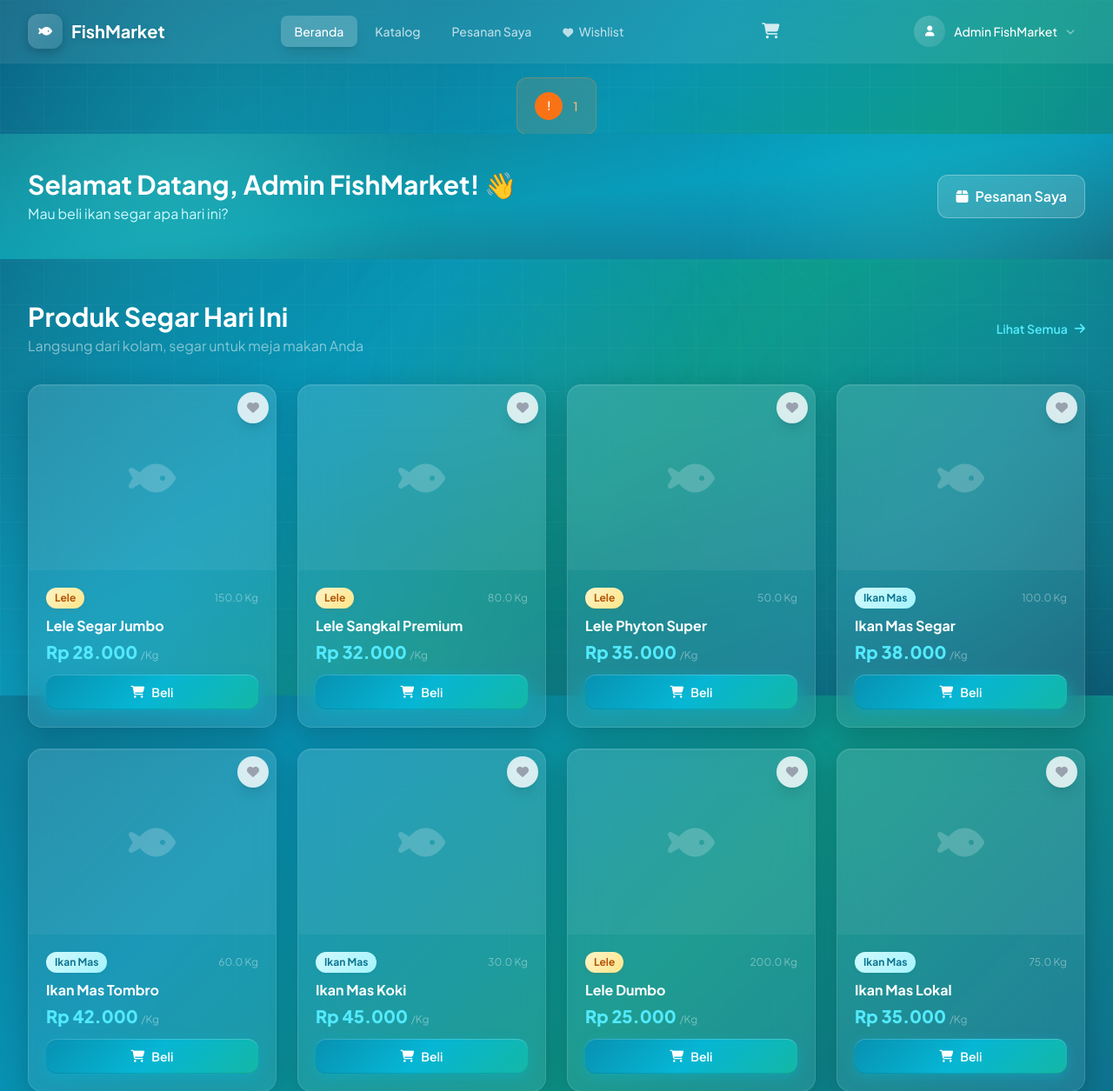
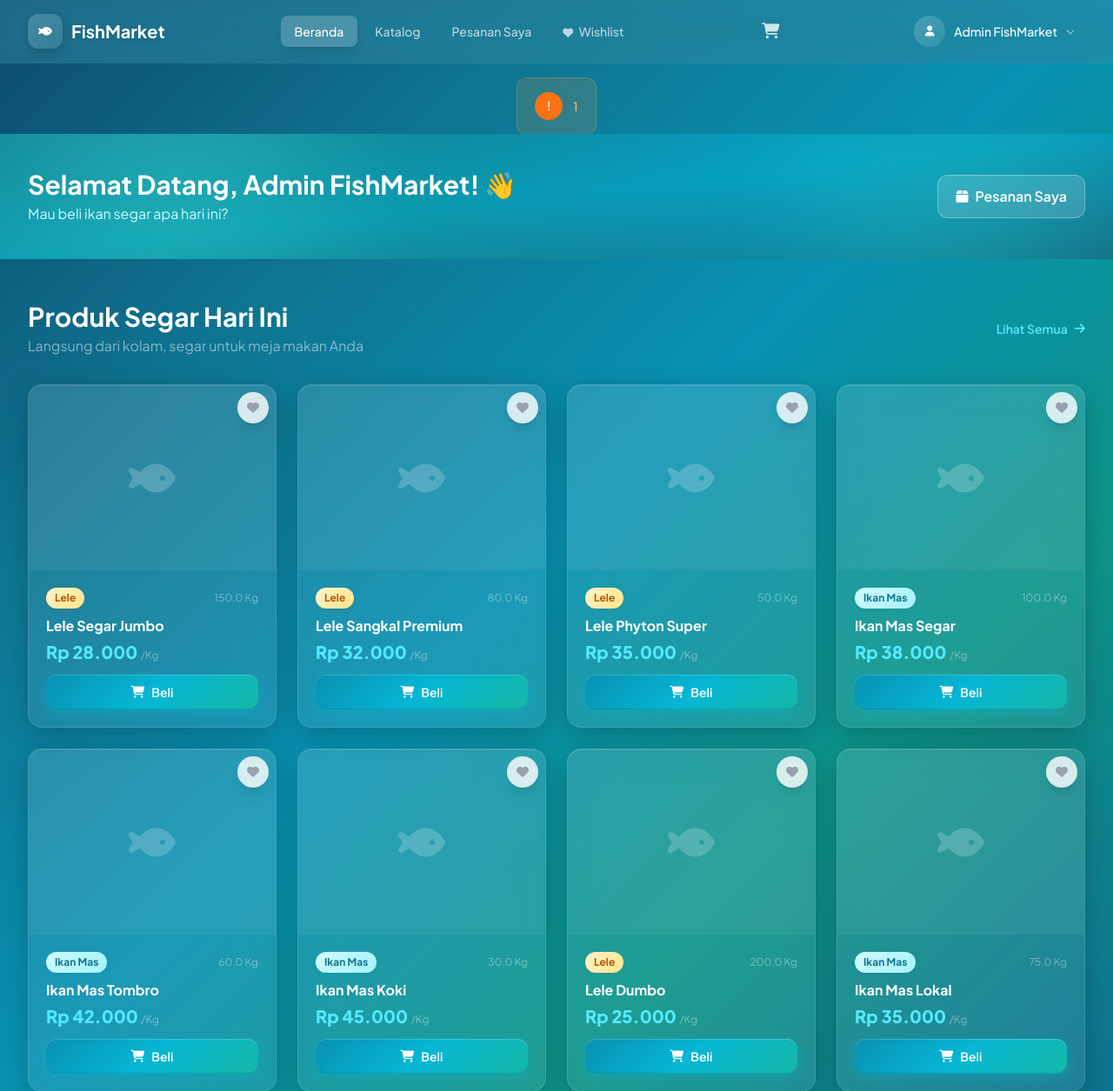
Before and after one commit to Sutannn13/project-jual-ikan, a Laravel app: page / in a window 1280 px wide. Shown: the top 1255 px of the page at 87% size. Run offline with Laravel 12, Linux system fonts and the light colour scheme; the visitor is signed in with stand-in values (Sample User, id 1); data comes from the database, SQL or seed files in the repository; data that the repository does not hold is empty; style sheets or scripts are compiled from the project's sources.

Commit message:
Update layout, logic provider, dan aset gambar

```diff
--- a/app/Providers/AppServiceProvider.php
+++ b/app/Providers/AppServiceProvider.php
@@ -3,6 +3,7 @@
 namespace App\Providers;
 
 use Illuminate\Support\ServiceProvider;
+use Illuminate\Support\Facades\URL;
 use App\Models\Produk;
 use App\Observers\ProdukObserver;
 
@@ -22,5 +23,12 @@
     public function boot(): void
     {
         Produk::observe(ProdukObserver::class);
+
+        // Force HTTPS untuk ngrok atau production
+        if (request()->header('x-forwarded-proto') === 'https' ||
+            str_contains(request()->header('host') ?? '', 'ngrok') ||
+            app()->environment('production')) {
+            URL::forceScheme('https');
+        }
     }
 }
--- a/resources/views/home.blade.php
+++ b/resources/views/home.blade.php
@@ -1,6 +1,32 @@
 @extends('layouts.master')
 
 @section('title', 'Beranda')
+
+@push('styles')
+@guest
+<style>
+    /* Override master layout background on landing page - use hero image instead */
+    /* Must use higher specificity and come after master styles */
+    html.scroll-smooth,
+    html.scroll-smooth body,
+    html.scroll-smooth body.bg-ocean-waves {
+        background: url('{{ asset('images/hero-background.jpg') }}') no-repeat center center fixed !important;
+        background-size: cover !important;
+        background-color: #0c4a6e !important; /* Fallback color while image loads */
+    }
+
+    /* Hide all master background layers */
+    #master-bg-ocean,
+    #master-bg-radial,
+    #master-bg-grid,
+    #master-bg-orbs {
+        display: none !important;
+        opacity: 0 !important;
+        visibility: hidden !important;
+    }
+</style>
+@endguest
+@endpush
 
 @section('content')
 @guest
@@ -8,74 +34,50 @@
      PREMIUM LANDING PAGE FOR GUESTS
      ======================================== --}}
 
-{{-- HERO SECTION with Animated Gradient --}}
-<section class="relative overflow-hidden -mt-[1px]">
-    {{-- Base Gradient Background --}}
-    <div class="absolute inset-0 bg-gradient-to-br from-[#0e7490] via-[#0891b2] to-[#155e75]"></div>
+{{-- Background overlay gradient only (image now in body background from styles) --}}
+<div class="fixed inset-0 w-full h-full bg-gradient-to-br from-ocean-900/70 via-ocean-800/60 to-cyan-900/70" style="z-index: -1;"></div>
 
-    {{-- ENHANCED Lightning Glow Effects (More Dramatic!) --}}
-    <div class="absolute inset-0" style="background:
-        radial-gradient(circle at 15% 15%, rgba(6, 182, 212, 0.6) 0%, rgba(6, 182, 212, 0.3) 25%, transparent 50%),
-        radial-gradient(circle at 85% 25%, rgba(20, 184, 166, 0.5) 0%, rgba(20, 184, 166, 0.25) 30%, transparent 55%),
-        radial-gradient(circle at 50% 90%, rgba(14, 116, 144, 0.45) 0%, rgba(14, 116, 144, 0.2) 35%, transparent 60%),
-        radial-gradient(circle at 95% 80%, rgba(22, 211, 238, 0.4) 0%, rgba(22, 211, 238, 0.15) 25%, transparent 45%),
-        radial-gradient(circle at 40% 50%, rgba(34, 211, 238, 0.3) 0%, transparent 40%);">
+{{-- HERO SECTION with Background Image --}}
+<section class="relative overflow-x-hidden -mt-[1px] min-h-screen w-full flex items-center">
+
+    {{-- Subtle shimmer effect --}}
+    <div class="absolute inset-0 w-full h-full opacity-10" style="background:
+        linear-gradient(110deg, transparent 30%, rgba(255,255,255,0.3) 50%, transparent 70%);
+        background-size: 200% 100%;
+        animation: shimmer 10s infinite linear;">
     </div>
 
-    {{-- Animated Floating Light Orbs (BIGGER & BRIGHTER) --}}
-    <div class="absolute inset-0 overflow-hidden">
-        <div class="absolute -top-20 -left-20 w-[500px] h-[500px] bg-gradient-to-br from-cyan-400/40 via-teal-400/30 to-transparent rounded-full blur-[100px] animate-float"></div>
-        <div class="absolute -bottom-32 -right-32 w-[600px] h-[600px] bg-gradient-to-tl from-ocean-300/35 via-cyan-300/25 to-transparent rounded-full blur-[120px] animate-float" style="animation-delay: -3s;"></div>
-        <div class="absolute top-1/2 left-1/2 -translate-x-1/2 -translate-y-1/2 w-[400px] h-[400px] bg-white/15 rounded-full blur-[80px] animate-float" style="animation-delay: -5s;"></div>
-        <div class="absolute top-20 right-1/4 w-[350px] h-[350px] bg-gradient-to-br from-teal-300/30 via-transparent to-transparent rounded-full blur-[90px] animate-float" style="animation-delay: -7s;"></div>
-        <div class="absolute bottom-1/4 left-1/3 w-[450px] h-[450px] bg-gradient-to-tr from-cyan-400/25 to-transparent rounded-full blur-[110px] animate-float" style="animation-delay: -4s;"></div>
-    </div>
-
-    {{-- Shimmer Effect Overlay --}}
-    <div class="absolute inset-0 opacity-30" style="background:
-        linear-gradient(110deg, transparent 30%, rgba(255,255,255,0.2) 50%, transparent 70%);
-        background-size: 200% 100%;
-        animation: shimmer 8s infinite linear;">
-    </div>
-
-    {{-- Grid Pattern Overlay (Thinner) --}}
-    <div class="absolute inset-0 opacity-20" style="background-image:
-        linear-gradient(rgba(255,255,255,0.05) 1px, transparent 1px),
-        linear-gradient(90deg, rgba(255,255,255,0.05) 1px, transparent 1px);
-        background-size: 50px 50px;">
-    </div>
-
-    <div class="relative max-w-7xl mx-auto px-4 sm:px-6 lg:px-8 py-12 sm:py-16 md:py-20 lg:py-24">
+    <div class="relative w-full max-w-7xl mx-auto px-4 sm:px-6 lg:px-8 py-12 sm:py-16 md:py-20 lg:py-24">
         <div class="grid lg:grid-cols-2 gap-8 lg:gap-12 items-center">
             {{-- Hero Text (Left side on desktop, centered on mobile) --}}
             <div class="text-center lg:text-left">
                 <div class="inline-flex items-center gap-2 px-4 py-2 rounded-full mb-6"
-                     style="background: rgba(255,255,255,0.15); border: 1px solid rgba(255,255,255,0.2); backdrop-filter: blur(10px);">
-                    <div class="w-2 h-2 rounded-full bg-teal-300 animate-pulse"></div>
-                    <span class="text-white/90 text-xs sm:text-sm font-medium">Platform Jual Beli Ikan #1 di Indonesia</span>
+                     style="background: rgba(20,20,40,0.7); border: 1px solid rgba(255,255,255,0.3); backdrop-filter: blur(20px); box-shadow: 0 4px 20px rgba(0,0,0,0.4);">
+                    <div class="w-2 h-2 rounded-full bg-amber-400 animate-pulse shadow-[0_0_10px_rgba(251,191,36,0.7)]"></div>
+                    <span class="text-white font-semibold text-xs sm:text-sm drop-shadow-lg">Platform Jual Beli Ikan #1 di Indonesia</span>
                 </div>
 
-                <h1 class="text-3xl sm:text-4xl md:text-5xl lg:text-6xl font-extrabold text-white leading-[1.1] mb-6">
-                    Ikan Segar
-                    <span class="block mt-2 bg-gradient-to-r from-teal-200 via-teal-300 to-ocean-200 bg-clip-text text-transparent">
+                <h1 class="text-3xl sm:text-4xl md:text-5xl lg:text-6xl font-extrabold leading-[1.1] mb-6">
+                    <span class="text-white drop-shadow-[0_4px_20px_rgba(0,0,0,0.9)]">Ikan Segar</span>
+                    <span class="block mt-2 bg-gradient-to-r from-amber-300 via-yellow-200 to-amber-100 bg-clip-text text-transparent drop-shadow-[0_4px_25px_rgba(251,191,36,0.6)]">
                         Langsung dari Kolam
                     </span>
                 </h1>
 
-                <p class="text-base sm:text-lg md:text-xl text-ocean-100 mb-8 max-w-2xl lg:max-w-none mx-auto lg:mx-0 leading-relaxed">
-                    Dapatkan <strong class="text-white">Lele & Ikan Mas</strong> segar berkualitas premium dengan harga terbaik. Tanpa perantara!
+                <p class="text-base sm:text-lg md:text-xl text-white/95 mb-8 max-w-2xl lg:max-w-none mx-auto lg:mx-0 leading-relaxed drop-shadow-[0_2px_10px_rgba(0,0,0,0.8)]">
+                    Dapatkan <strong class="text-amber-200">Lele & Ikan Mas</strong> segar berkualitas premium dengan harga terbaik. Tanpa perantara!
                 </p>
 
                 {{-- CTA Buttons --}}
                 <div class="flex flex-col sm:flex-row gap-4 justify-center lg:justify-start mb-10">
-                    <a href="{{ route('register') }}" class="btn-shiny group inline-flex items-center justify-center gap-3 px-6 sm:px-8 py-3 sm:py-4 font-bold text-ocean-900 rounded-2xl transition-all duration-300 hover:scale-105 text-sm sm:text-base"
-                       style="background: linear-gradient(135deg, #ffffff 0%, #f0fdfa 100%); box-shadow: 0 8px 30px rgba(0,0,0,0.2), inset 0 1px 0 rgba(255,255,255,1);">
-                        <i class="fas fa-rocket text-ocean-600"></i>
+                    <a href="{{ route('register') }}" class="btn-shiny group inline-flex items-center justify-center gap-3 px-6 sm:px-8 py-3 sm:py-4 font-bold rounded-2xl transition-all duration-300 hover:scale-105 text-sm sm:text-base"
+                       style="background: linear-gradient(135deg, #fbbf24 0%, #f59e0b 100%); color: #1e293b; box-shadow: 0 10px 40px rgba(251,191,36,0.5), inset 0 1px 0 rgba(255,255,255,0.5);">
+                        <i class="fas fa-rocket"></i>
                         <span>Mulai Sekarang - Gratis!</span>
-                        <i class="fas fa-arrow-right text-ocean-500 group-hover:translate-x-1 transition-transform"></i>
+                        <i class="fas fa-arrow-right group-hover:translate-x-1 transition-transform"></i>
                     </a>
-                    <a href="{{ route('catalog') }}" class="inline-flex items-center justify-center gap-2 px-6 sm:px-8 py-3 sm:py-4 font-semibold text-white rounded-2xl transition-all duration-300 hover:bg-white/20 text-sm sm:text-base"
-                       style="background: rgba(255,255,255,0.1); border: 2px solid rgba(255,255,255,0.3); backdrop-filter: blur(10px);">
+                    <a href="{{ route('catalog') }}" class="inline-flex items-center justify-center gap-2 px-6 sm:px-8 py-3 sm:py-4 font-semibold text-white rounded-2xl transition-all duration-300 hover:bg-white/30 text-sm sm:text-base"
+                       style="background: rgba(255,255,255,0.2); border: 2px solid rgba(255,255,255,0.4); backdrop-filter: blur(20px); box-shadow: 0 4px 20px rgba(0,0,0,0.4);">
                         <i class="fas fa-fish"></i>
                         <span>Lihat Katalog</span>
                     </a>
--- a/resources/views/layouts/master.blade.php
+++ b/resources/views/layouts/master.blade.php
@@ -1,5 +1,5 @@
 <!DOCTYPE html>
-<html lang="id" class="scroll-smooth">
+<html lang="id" class="scroll-smooth overflow-x-hidden">
 <head>
     <meta charset="UTF-8">
     <meta name="viewport" content="width=device-width, initial-scale=1.0">
@@ -15,8 +15,15 @@
     @vite(['resources/css/app.css', 'resources/js/app.js'])
     @stack('styles')
     <style>
-        /* Store Premium Scrollbar */
-        ::-webkit-scrollbar { width: 6px; }
+        /* Hide horizontal scrollbar & prevent white corners */
+        html, body {
+            overflow-x: hidden !important;
+            max-width: 100vw;
+            background-color: #0c4a6e !important;
+        }
+
+        /* Store Premium Scrollbar (vertical only) */
+        ::-webkit-scrollbar { width: 6px; height: 0px; }
         ::-webkit-scrollbar-track { background: rgba(255,255,255,0.05); }
         ::-webkit-scrollbar-thumb { background: rgba(255,255,255,0.2); border-radius: 10px; }
         ::-webkit-scrollbar-thumb:hover { background: rgba(255,255,255,0.3); }
@@ -28,23 +35,37 @@
             50% { transform: translate(-10px, -40px) scale(0.95); }
             75% { transform: translate(-30px, -10px) scale(1.02); }
         }
+
+        /* Navbar sticky blur effect - always blurred */
+        .nav-blur {
+            transition: all 0.3s ease;
+            background: rgba(14, 116, 144, 0.35);
+            backdrop-filter: blur(16px);
+            -webkit-backdrop-filter: blur(16px);
+        }
+        .nav-blur.scrolled {
+            background: rgba(14, 116, 144, 0.7) !important;
+            backdrop-filter: blur(24px) !important;
+            -webkit-backdrop-filter: blur(24px) !important;
+            box-shadow: 0 4px 30px rgba(0, 0, 0, 0.3);
+        }
     </style>
 </head>
-<body class="min-h-screen flex flex-col bg-ocean-waves text-white" x-data="{ mobileOpen: false }">
+<body class="min-h-screen flex flex-col bg-ocean-waves text-white overflow-x-hidden" x-data="{ mobileOpen: false }">
 
     {{-- ========================================
          PREMIUM STORE BACKGROUND (like Admin)
          ======================================== --}}
-    <div class="fixed inset-0 bg-ocean-waves -z-10"></div>
-    <div class="fixed inset-0 -z-10" style="background:
+    <div id="master-bg-ocean" class="fixed inset-0 bg-ocean-waves -z-10"></div>
+    <div id="master-bg-radial" class="fixed inset-0 -z-10" style="background:
         radial-gradient(circle at 20% 20%, rgba(6, 182, 212, 0.3), transparent 40%),
         radial-gradient(circle at 80% 30%, rgba(20, 184, 166, 0.25), transparent 45%),
         radial-gradient(circle at 50% 80%, rgba(14, 116, 144, 0.2), transparent 50%),
         radial-gradient(circle at 10% 90%, rgba(34, 211, 238, 0.15), transparent 35%),
         radial-gradient(circle at 90% 80%, rgba(16, 185, 129, 0.15), transparent 40%);"></div>
-    <div class="fixed inset-0 store-grid-pattern -z-10"></div>
+    <div id="master-bg-grid" class="fixed inset-0 store-grid-pattern -z-10"></div>
     {{-- Animated Floating Orbs --}}
-    <div class="fixed inset-0 -z-10 overflow-hidden pointer-events-none">
+    <div id="master-bg-orbs" class="fixed inset-0 -z-10 overflow-hidden pointer-events-none">
         <div class="absolute -top-32 -left-32 w-[500px] h-[500px] bg-gradient-to-br from-cyan-400/15 via-teal-400/10 to-transparent rounded-full blur-[100px]" style="animation: floatOrb 20s ease-in-out infinite;"></div>
         <div class="absolute -bottom-40 -right-40 w-[600px] h-[600px] bg-gradient-to-tl from-teal-500/15 via-ocean-400/10 to-transparent rounded-full blur-[120px]" style="animation: floatOrb 25s ease-in-out infinite; animation-delay: -5s;"></div>
         <div class="absolute top-1/3 right-1/4 w-[400px] h-[400px] bg-gradient-to-br from-mint-400/10 to-transparent rounded-full blur-[90px]" style="animation: floatOrb 18s ease-in-out infinite; animation-delay: -8s;"></div>
@@ -54,8 +75,8 @@
     {{-- ========================================
          PREMIUM NAVBAR
          ======================================== --}}
-    <nav class="sticky top-0 z-50 border-b border-white/10">
-        <div class="absolute inset-0 bg-white/8 backdrop-blur-xl"></div>
+    <nav class="nav-blur sticky top-0 z-50 border-b border-white/10" x-data="{ scrolled: false }" @scroll.window="scrolled = (window.pageYOffset > 20)" :class="{ 'scrolled': scrolled }">
+        <div class="absolute inset-0 bg-white/8 backdrop-blur-xl transition-all duration-300"></div>
         <div class="relative max-w-7xl mx-auto px-4 sm:px-6 lg:px-8">
             <div class="flex justify-between items-center h-16 sm:h-18">
                 {{-- Logo --}}
```
Also changed, not shown: other parts of resources/views/home.blade.php (+28 -28 lines), resources/views/layouts/auth.blade.php (+16 -11 lines), public/images/README.md (added), 2 other files.
